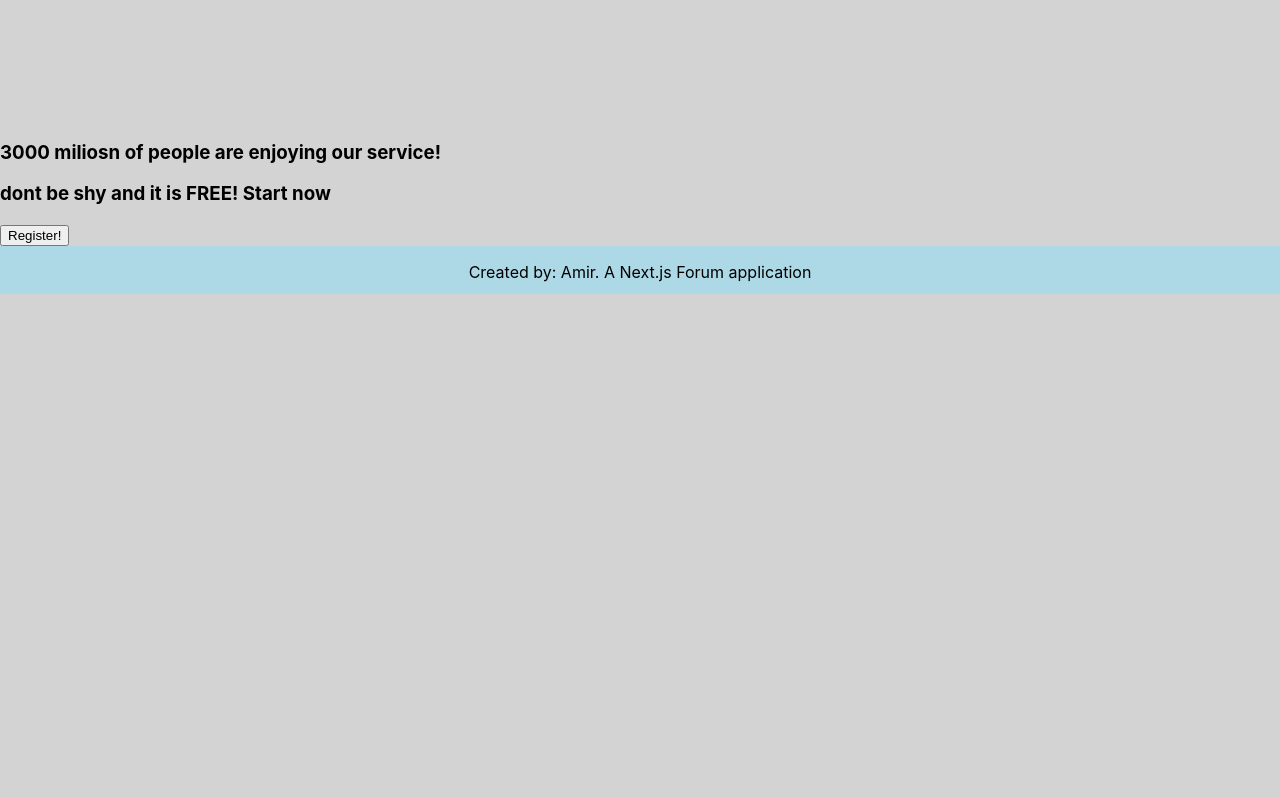
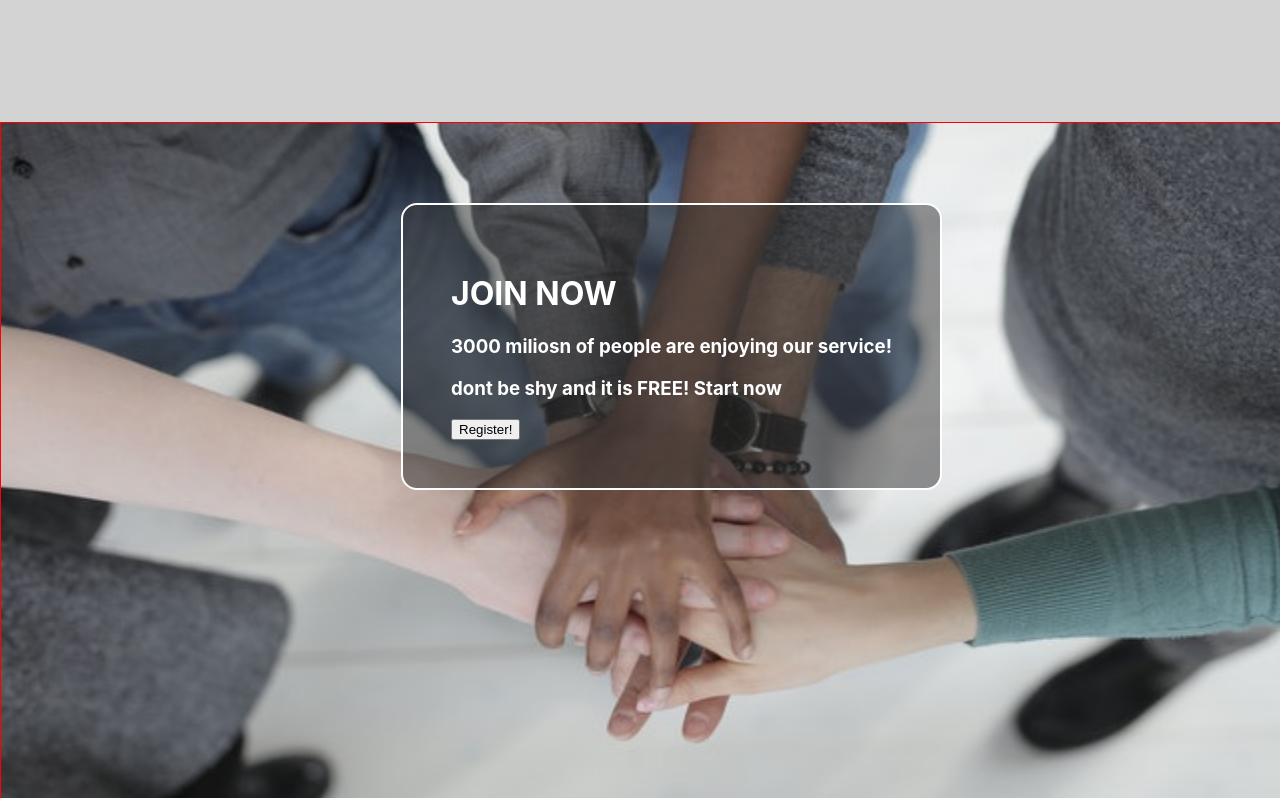
Before and after one commit to AngheloAmir/talkthreads, a Next.js app: page / in a window 1280 px wide. Shown: the part 2142-2940 px from the top of the page. Before the commit the page ends 2436 px from the top, so only its background shows below. Built offline with nearby package versions, Linux system fonts and the light colour scheme.

Commit message:
0.12 Adding text with image

```diff
--- a/pages/index.tsx
+++ b/pages/index.tsx
@@ -1,6 +1,7 @@
 import type { NextPage } from 'next'
 import LandingPageContainer from '../components/HomePage/landing/landingpagecontainer';
 import BeamContainer from '../components/HomePage/beam/beamcontainer';
+
 
 const Home: NextPage = () => {
   return (
@@ -8,11 +9,41 @@ const Home: NextPage = () => {
       <LandingPageContainer />
       <BeamContainer />
 
-      <div>
-        <h3>3000 miliosn of people are enjoying our service!</h3>
+      <div style={{
+        position: 'relative',
+        border: '1px solid red'
+      }}>
+      <img
+        src='home/join.jpg'
+        style={{
+          width: '100vw',
+          height: '100vh',
+
+
+
+
+        }}
+      />
+      <div style={{
+        position: 'absolute',
+        top: '10vh',
+        left: '50vh',
+        border: '2px solid white',
+        backgroundColor: 'rgba(50,50,50, 0.5)',
+        color: 'white',
+        padding: '3rem',
+        borderRadius: '1rem'
+      }}>
+        <h1>JOIN NOW</h1>
+      <h3>3000 miliosn of people are enjoying our service!</h3>
         <h3>dont be shy and it is FREE! Start now</h3>
         <button>Register!</button>
       </div>
+
+      </div>
+
+
+
 
       <div style={{
         width: '100%',
```
Also changed, not shown: public/home/join.jpg (added).
